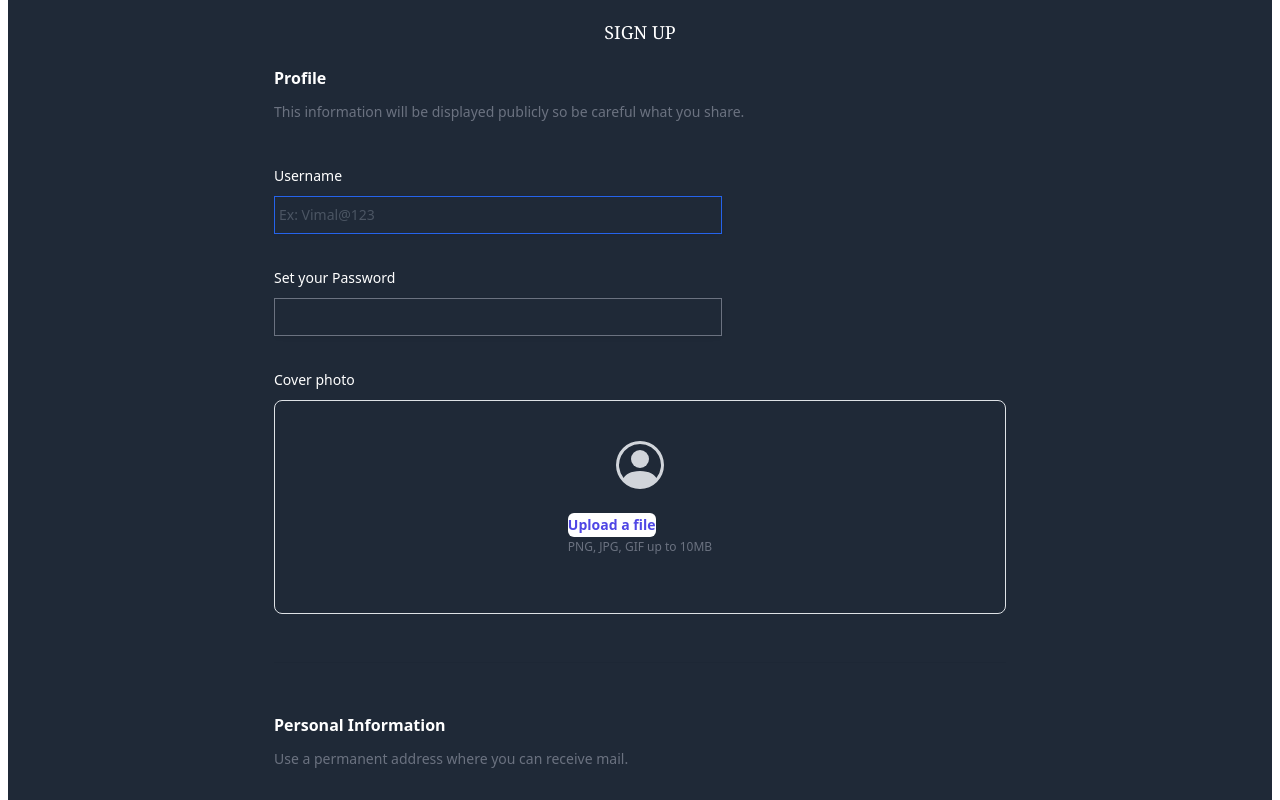
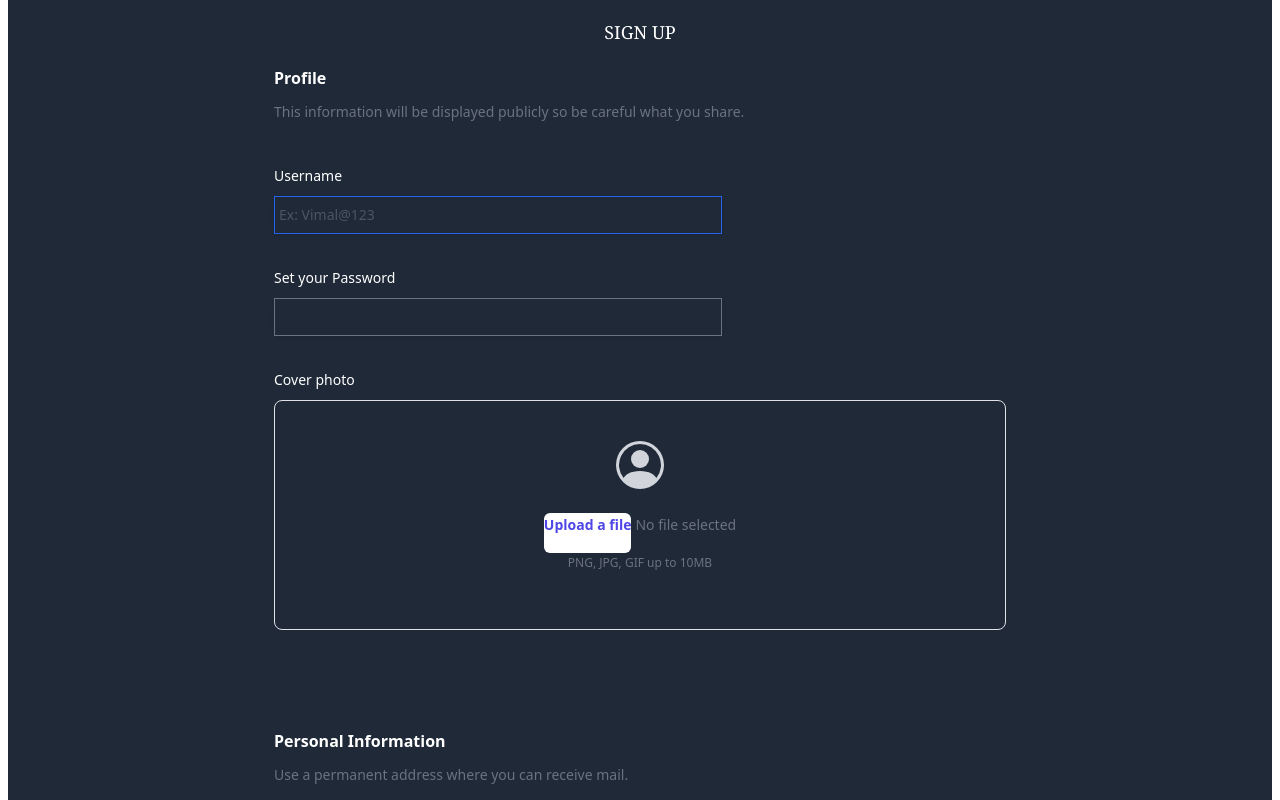
Before and after one commit to Vimal-45/Daily-Dress-colour-suggestions-for-women-frontend, a React (Vite) app: page /signup in a window 1280 px wide. Shown: the top 800 px of the page. Built offline with nearby package versions, Linux system fonts and the light colour scheme.

Commit message:
add filename

```diff
--- a/src/Componets/Registor.jsx
+++ b/src/Componets/Registor.jsx
@@ -17,6 +17,7 @@ const Register = () => {
   const [region, setRegion] = useState('');
   const [postalCode, setPostalCode] = useState('');
   const [file, setFile] = useState(null);
+  console.log(file)
 
 
   const navigate = useNavigate()
@@ -35,7 +36,7 @@ console.log((profileImgage));
   const handleFileChange = (event) => {
     const uploadedfile = event.target.files[0];
     setFile(uploadedfile);
-    console.log(file.name);
+
 
     if (uploadedfile) {
       const imageUrl = URL.createObjectURL(uploadedfile);
@@ -171,7 +172,7 @@ console.log((profileImgage));
                             onChange={handleFileChange}
                           />
                         </label>
-                        {/* <p className="pl-1"> {file.name} </p> */}
+                        <p className="pl-1"> {file ? file.name : 'No file selected'} </p>
                       </div>
                       <p className="text-xs leading-5 text-gray-500">PNG, JPG, GIF up to 10MB</p>
                     </div>
```
